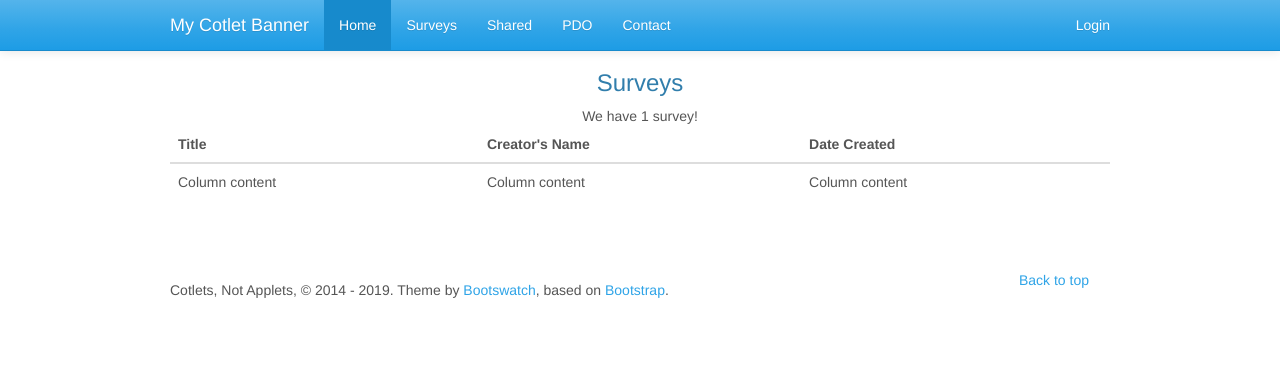
After one commit to elb-dev/ITC-250, a PHP site: page /surveys/test.html in a window 1280 px wide. The commit adds this page. Shown: the top 380 px of the page. Run offline with PHP 8.4, Linux system fonts and the light colour scheme; some libraries are stand-ins or nearby versions.

Commit message:
1 31 2019

```diff
--- /dev/null
+++ b/itc250/wn19app/surveys/test.html
@@ -0,0 +1,99 @@
+
+
+     <!DOCTYPE html>
+<html lang="en">
+  <head>
+		<!-- start of meta include file -->
+	<title>Muffins made with love & PHP in Seattle</title>
+	<meta http-equiv="Content-Type" content="text/html; charset=iso-8859-1" />
+	<meta name="description" content="Seattle Central's ITC280 Class Muffins are made with pure PHP! Welcome to the Cotlets website.  We split off from Applets.  But We are better." />
+	<meta name="keywords" content="Muffins,PHP,Fun,Bran,Regular,Regular Expressions,Cotlets,Apricots,Turkish Delight,database,mysql,php" />
+	<meta name="robots" content="no index, no follow" />
+	<meta http-equiv="Cache-Control" content="no-cache" />
+	<meta http-equiv="Pragma" content="no-cache" />
+	<meta http-equiv="Expires" content="-1" />
+	<script language="JavaScript" type="text/javascript">
+		<!-- This JS disallows hijacking into someone else's frame...
+		 if (top.location != self.location){top.location=self.location}
+		//-->
+	</script>
+	<link rel="stylesheet" href="https://cdnjs.cloudflare.com/ajax/libs/font-awesome/4.7.0/css/font-awesome.min.css">	<!-- end of meta include file -->    <meta name="viewport" content="width=device-width, initial-scale=1.0">
+	<!--Bootstrap themes use style settings to change look and feel -->
+    <link rel="stylesheet" href="http://www.derekheducation.dreamhosters.com/itc250/wn19app/themes/Bootswatch/css/cerulean.css" media="screen">
+    <link rel="stylesheet" href="http://www.derekheducation.dreamhosters.com/itc250/wn19app/themes/Bootswatch/css/bootswatch.min.css">
+	<link rel="stylesheet" href="http://www.derekheducation.dreamhosters.com/itc250/wn19app/themes/Bootswatch/css/bootswatch-overrides.css">
+    <!--[if lt IE 9]>
+		<script src="http://html5shiv.googlecode.com/svn/trunk/html5.js"></script>
+    <![endif]-->
+  </head>
+  <body>
+     <div class="navbar navbar-default navbar-fixed-top">
+      <div class="container">
+        <div class="navbar-header">
+          <a href="http://www.derekheducation.dreamhosters.com/itc250/wn19app/" class="navbar-brand">My Cotlet Banner</a>
+		    <button class="navbar-toggle" type="button" data-toggle="collapse" data-target="#navbar-main">
+            <span class="icon-bar"></span>
+            <span class="icon-bar"></span>
+            <span class="icon-bar"></span>
+          </button>
+        </div>
+        <div class="navbar-collapse collapse" id="navbar-main">
+          <ul class="nav navbar-nav">
+			<li class="active"><a href="http://www.derekheducation.dreamhosters.com/itc250/wn19app/index.php" title="A model for building largely static web pages">Home</a></li>
+<li><a href="http://www.derekheducation.dreamhosters.com/itc250/wn19app/surveys/" title="The entrance to our Survey App">Surveys</a></li>
+<li><a href="http://www.derekheducation.dreamhosters.com/itc250/wn19app/demo/demo_shared.php" title="A demo page for building mysqli shared connection based applications.">Shared</a></li>
+<li><a href="http://www.derekheducation.dreamhosters.com/itc250/wn19app/demo/demo_pdo.php" title="A demo page for building PDO connection based applications.">PDO</a></li>
+<li><a href="http://www.derekheducation.dreamhosters.com/itc250/wn19app/demo/demo_contact.php" title="A demo for building postback forms">Contact</a></li>
+          </ul>
+			<ul class="nav navbar-nav navbar-right"><li><a href="http://www.derekheducation.dreamhosters.com/itc250/wn19app/admin/admin_login.php" title="Login to site">Login</a></li>
+</ul>        </div>
+      </div>
+    </div>
+    <div class="container">
+				<h3 align="center">Surveys</h3>
+
+<div align="center">We have 1 survey!</div>
+<!-- put table here -->
+<table class="table table-hover">
+  <thead>
+    <tr>
+      <th scope="col">Title</th>
+      <th scope="col">Creator's Name</th>
+      <th scope="col">Date Created</th>
+    </tr>
+  </thead>
+  <tbody>
+
+    <tr>
+      <td>Column content</td>
+      <td>Column content</td>
+      <td>Column content</td>
+    </tr>
+
+  </tbody>
+</table>
+<!-- end table here -->
+    <footer>
+        <div class="row">
+          <div class="col-lg-12">
+
+            <ul class="list-unstyled">
+              <li class="pull-right"><a href="#top">Back to top</a></li>
+            </ul>
+			<p>Cotlets, Not Applets, &copy; 2014 - 2019. Theme by <a href="http://bootswatch.com/">Bootswatch</a>, based on <a href="http://getbootstrap.com/css/">Bootstrap</a>.
+			</p>
+
+          </div>
+        </div>
+
+      </footer>
+
+
+    </div>
+
+
+    <script src="https://code.jquery.com/jquery-1.10.2.min.js"></script>
+    <script src="http://www.derekheducation.dreamhosters.com/itc250/wn19app/themes/Bootswatch/js/bootstrap.min.js"></script>
+    <script src="http://www.derekheducation.dreamhosters.com/itc250/wn19app/themes/Bootswatch/js/bootswatch.js"></script>
+  </body>
+</html>
```
Also changed, not shown: itc250/wn19app/surveys/index.php (+28 -9 lines).
